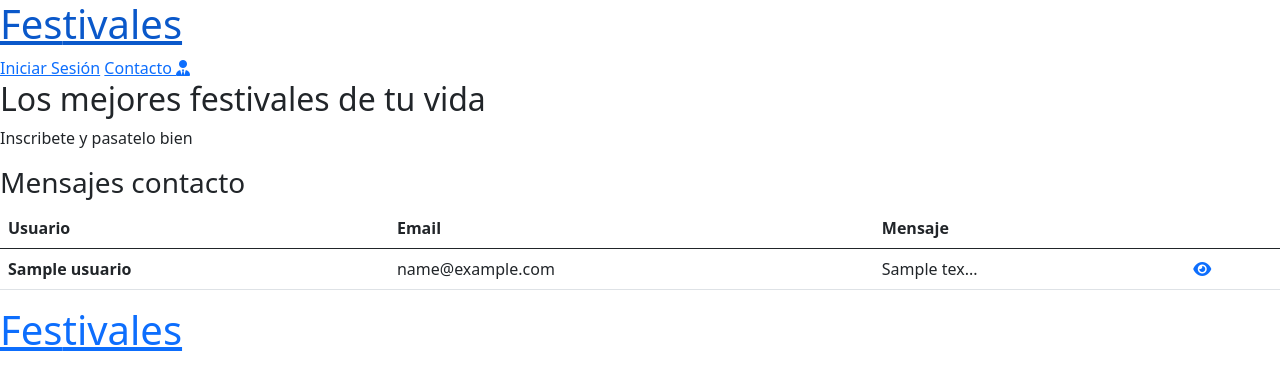
After one commit to srivasj99/proyecto-fin-curso, a Symfony app: template templates/mensajes_contacto/index.html.twig in a window 1280 px wide. The commit adds this page. Shown: the top 390 px of the page. Run offline with Twig, Linux system fonts and the light colour scheme; the template is opened without the code that fills it: most values are stand-ins (such as "Sample title", 1, 10 or a date in 2020); some libraries are stand-ins or nearby versions.

Commit message:
Añadida pagina para visualizar los mensajes de contacto

```diff
--- a/src/Entity/Contacto.php
+++ b/src/Entity/Contacto.php
@@ -16,7 +16,7 @@ class Contacto
     #[ORM\Column(type: 'string', length: 255)]
     private $descripcion;
 
-    #[ORM\ManyToOne(targetEntity: usuario::class, inversedBy: 'contactos')]
+    #[ORM\ManyToOne(targetEntity: Usuario::class, inversedBy: 'contactos')]
     #[ORM\JoinColumn(nullable: false, unique: false)]
     private $usuario;
 
--- a/templates/base.html.twig
+++ b/templates/base.html.twig
@@ -3,7 +3,7 @@
 	<head>
 		<meta charset="UTF-8">
 		<title>
-			{% block title %}Fiestas
+			{% block title %}Festivales
 			{% endblock %}
 		</title>
 		<link
@@ -63,7 +63,7 @@
 													{% endif %}
 													<ul class="dropdown-menu" aria-labelledby="navbarDropdownMenuLink">
 														<li>
-															<a class="dropdown-item navegacion__enlaceBootstrap" href="#">Cambiar la contraseña</a>
+															<a class="dropdown-item navegacion__enlaceBootstrap" href="{{ path("mensajes_contacto") }}">Mensajes contacto</a>
 														</li>
 														<li>
 															<a class="dropdown-item navegacion__enlaceBootstrap" href="{{ path("misInscripciones") }}">Mis suscripciones</a>
@@ -109,9 +109,6 @@
 													{% endif %}
 													<ul class="dropdown-menu" aria-labelledby="navbarDropdownMenuLink">
 														<li>
-															<a class="dropdown-item navegacion__enlaceBootstrap" href="#">Cambiar la contraseña</a>
-														</li>
-														<li>
 															<a class="dropdown-item navegacion__enlaceBootstrap" href="{{ path("misInscripciones") }}">Mis suscripciones</a>
 														</li>
 														<li>
--- /dev/null
+++ b/templates/mensajes_contacto/index.html.twig
@@ -0,0 +1,31 @@
+{% extends 'base.html.twig' %}
+
+{% block title %}Mensajes contacto{% endblock %}
+
+{% block body %}
+    <main class="mensajes-contacto">
+        <h3 class="centrar-texto">Mensajes contacto</h3>
+        <div class="mensajes">
+            <table class="table" id="tablaMensajes">
+                <thead>
+                    <tr>
+                        <th scope="col">Usuario</th>
+                        <th scope="col">Email</th>
+                        <th scope="col">Mensaje</th>
+                        <th scope="col"></th>
+                    </tr>
+                </thead>
+                <tbody>
+                    {% for m in mensajes %}
+                    <tr>
+                        <th scope="row">{{ m.usuario.nombreUsuario }}</th>
+                        <td>{{ m.usuario.email }}</td>
+                        <td>{{ m.descripcion | length > 10 ? m.descripcion |slice(0, 10) ~ '...' : m.descripcion}}</td>
+                        <td><a href="{{ path("verMensaje", {id: m.id}) }}" class="ver-mensaje"><i class="fa-solid fa-eye"></i></a></td>
+                    </tr>
+                    {% endfor %}
+                </tbody>
+            </table>
+        </div>
+    </main>
+{% endblock %}
--- a/templates/mis_inscripciones/index.html.twig
+++ b/templates/mis_inscripciones/index.html.twig
@@ -1,6 +1,6 @@
 {% extends 'base.html.twig' %}
 
-{% block title %}Mis inscripciones{% endblock %}
+{% block title %}Mis suscripciones{% endblock %}
 
 {% block body %}
     {% if app.user %}
```
Also changed, not shown: src/Controller/MensajesContactoController.php (added, +40 -0 lines), templates/mensajes_contacto/ver_mensaje.html.twig (added, +13 -0 lines).
